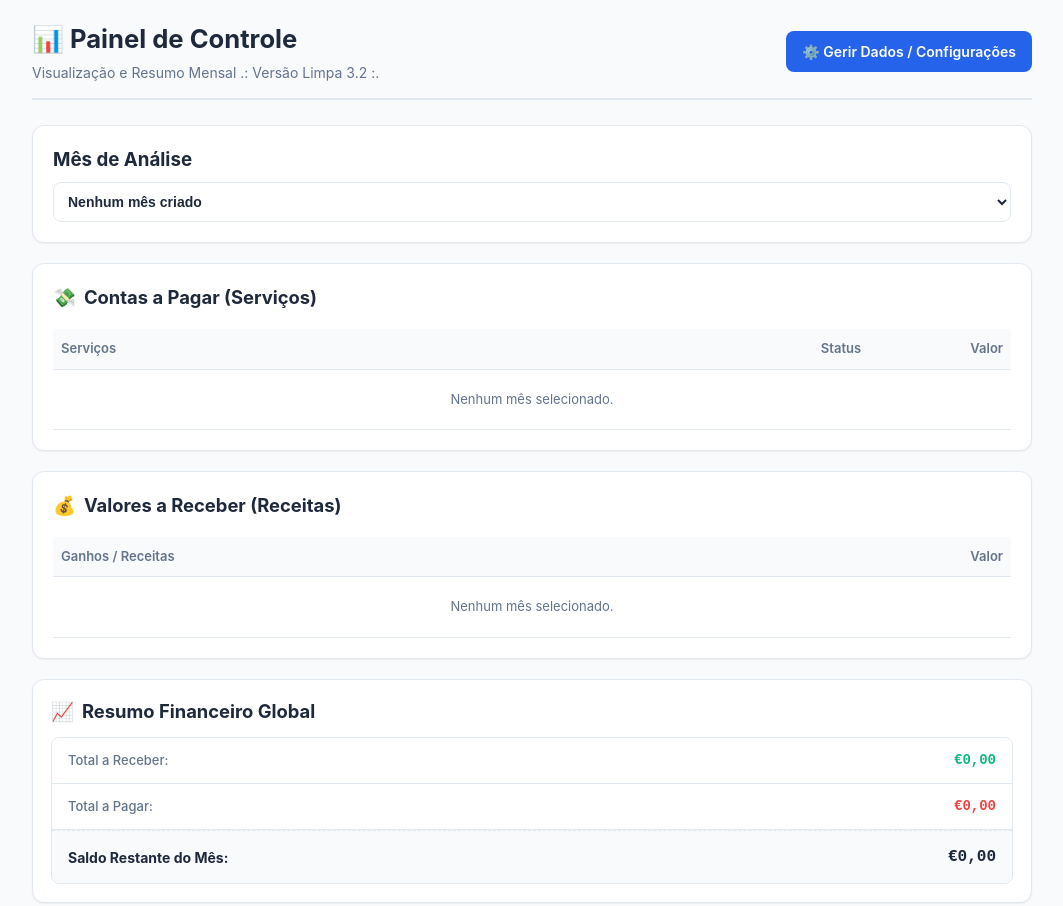
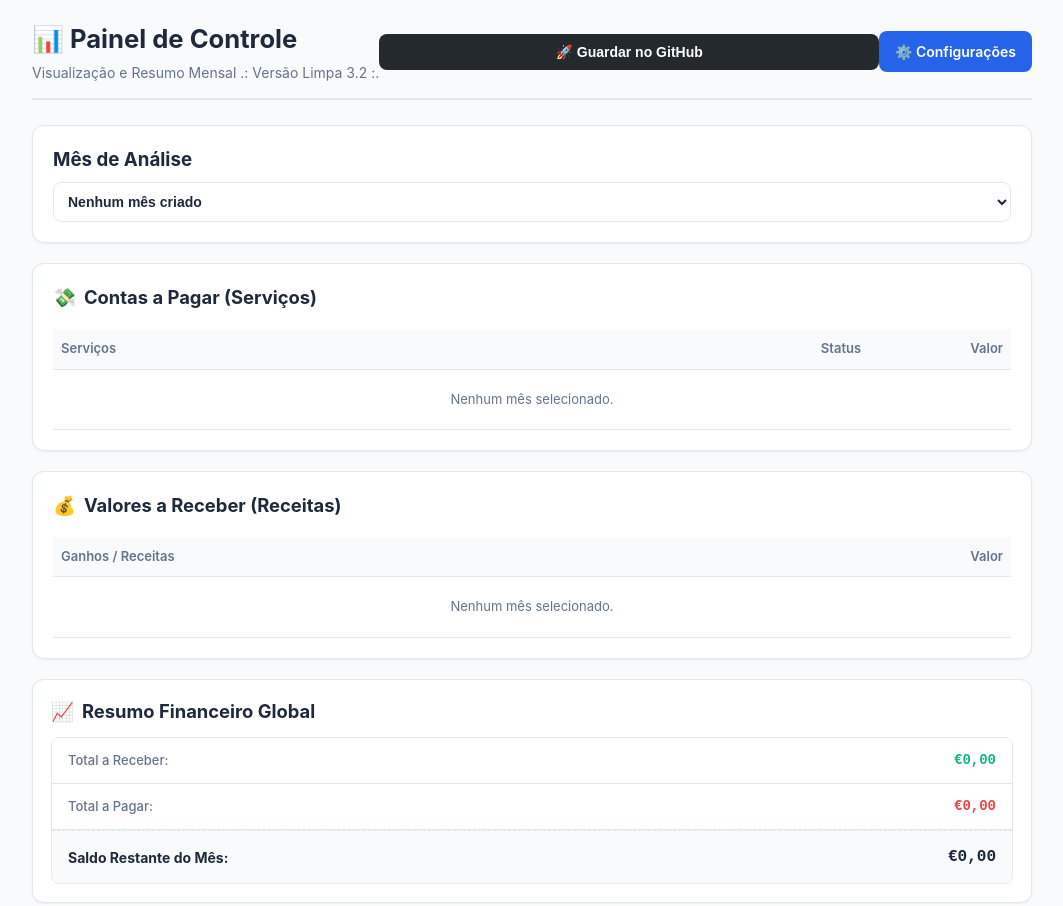
Before and after one commit to williantw78/Contas, a plain HTML site: page index.html in a window 1280 px wide. Shown: the top 906 px of the page, without its empty margins (108-1171 px from the left). Drawn offline with Linux system fonts and the light colour scheme.

Commit message:
Update index.html

```diff
--- a/index.html
+++ b/index.html
@@ -14,8 +14,9 @@
                 <h1>📊 Painel de Controle</h1>
                 <p>Visualização e Resumo Mensal .: Versão Limpa 3.2 :.</p>
             </div>
+			<button class="btn" style="flex: 1; background-color: #24292e;" onclick="saveToGitHub()">🚀 Guardar no GitHub</button>
             <a href="config.html" class="btn btn-primary-link">
-                ⚙️ Gerir Dados / Configurações
+                ⚙️ Configurações
             </a>
         </header>
 
```
